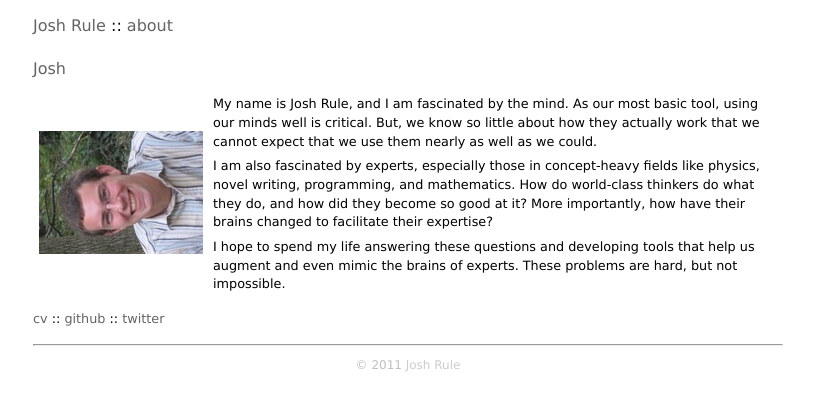
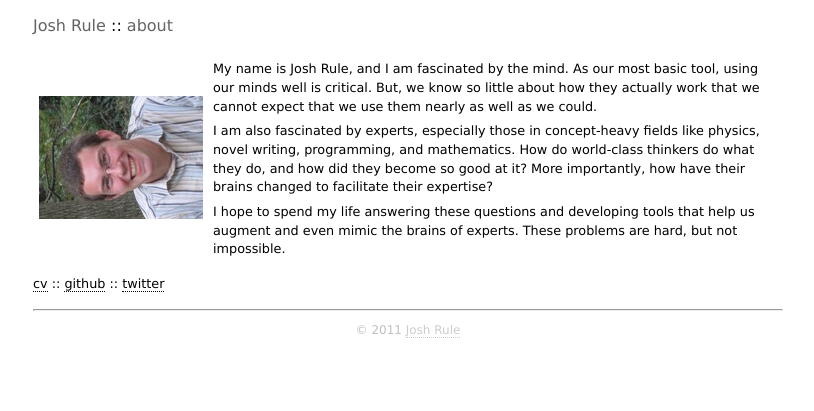
Before and after one commit to joshrule/joshrule.github.com, a Jekyll site: the page built from about/index.markdown, in a window 1280 px wide. Shown: the top 411 px of the page, without its empty margins (232-1046 px from the left). Built offline with Jekyll 4.4.1, drawn with Linux system fonts in a browser that asks for light colours; Markdown is read by kramdown in place of the engine named in the settings.

Commit message:
remove header from about page, change link css

```diff
--- a/about/index.markdown
+++ b/about/index.markdown
@@ -7,8 +7,6 @@ status: publish
 title: about
 wordpress_id: '2'
 ---
-
-#### Josh
 
 <table>
 <tr>
--- a/style.css
+++ b/style.css
@@ -4,8 +4,9 @@
 }
 
 a {
-    color: #646464;
+    color: #000;
     text-decoration:none;
+    border-bottom: 1px dotted #000;
 }
 
 a img {
@@ -15,11 +16,11 @@ a img {
 }
 
 a:visited {
-    color: #646464;
+    color: #000;
 }
 
 a:hover {
-    color: #ccc;
+    color: #646464;
 }
 
 blockquote {
@@ -140,18 +141,19 @@ td {
 
 #footer {
     background: transparent;
-    color: #CCCCCC;
+    color: #cccccc;
     margin: 1em 0 1em 0;
     padding: 0px;
     text-align: center;
 }
 
 #footer a {
-    color: #CCCCCC;
+    color: #cccccc;
+    border-bottom: 1px dotted #cccccc;
 }
 
 #footer a:hover {
-    color: #000;
+    color: #646464;
 }
 
 #fourZeroFour {
@@ -167,6 +169,16 @@ td {
     margin-top: 1em;
     margin-bottom: 1em;
     padding: 0px;
+}
+
+#header a {
+    color: #646464;
+    border: none;
+}
+
+#header a:hover {
+    color: #000;
+    border: none;
 }
 
 #post {
```
